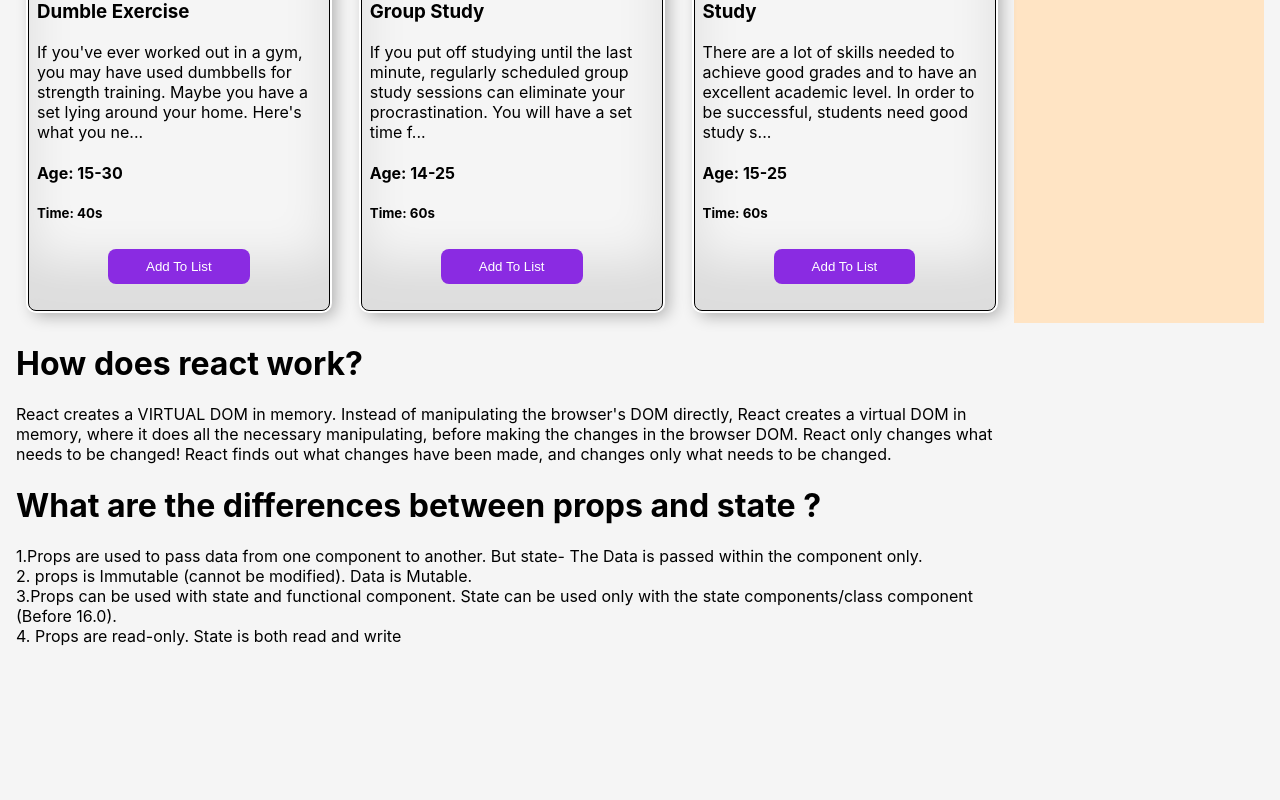
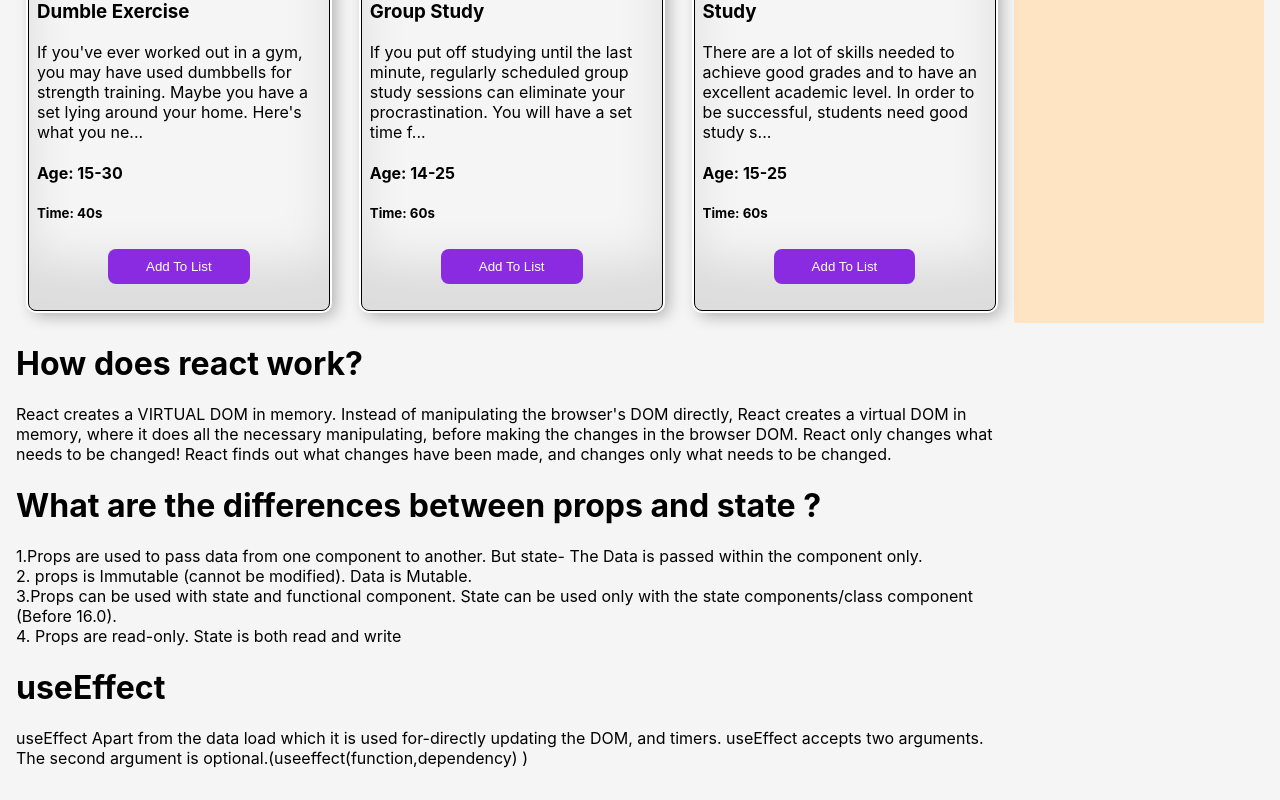
Before and after one commit to anisa6121/assinment-8, a React (Create React App) app: page / in a window 1280 px wide. Shown: the part 976-1776 px from the top of the page. Before the commit the page ends 1654 px from the top, so only its background shows below. Built offline with nearby package versions, Linux system fonts and the light colour scheme.

Commit message:
third-answer-add

```diff
--- a/src/components/Answer/Answer.js
+++ b/src/components/Answer/Answer.js
@@ -37,6 +37,18 @@ const Answer = () => {
 					and write
 				</p>
 			</div>
+
+			<div>
+				<h1>useEffect</h1>
+				<p>
+					useEffect Apart from the data load which it
+					is used for-directly updating the DOM, and timers.
+
+useEffect accepts two arguments. The second argument is optional.(useeffect(function,dependency) )
+
+
+				</p>
+			</div>
 		</div>
     );
 };
```
